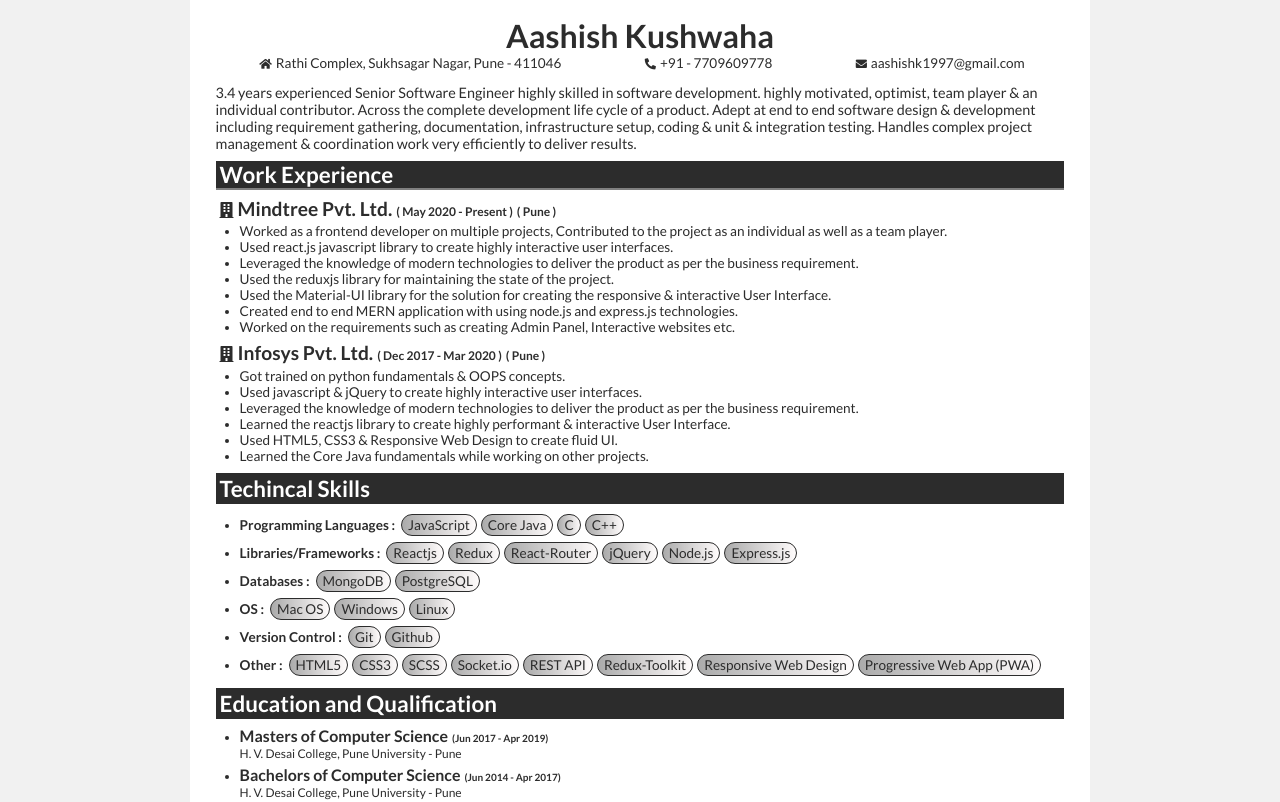
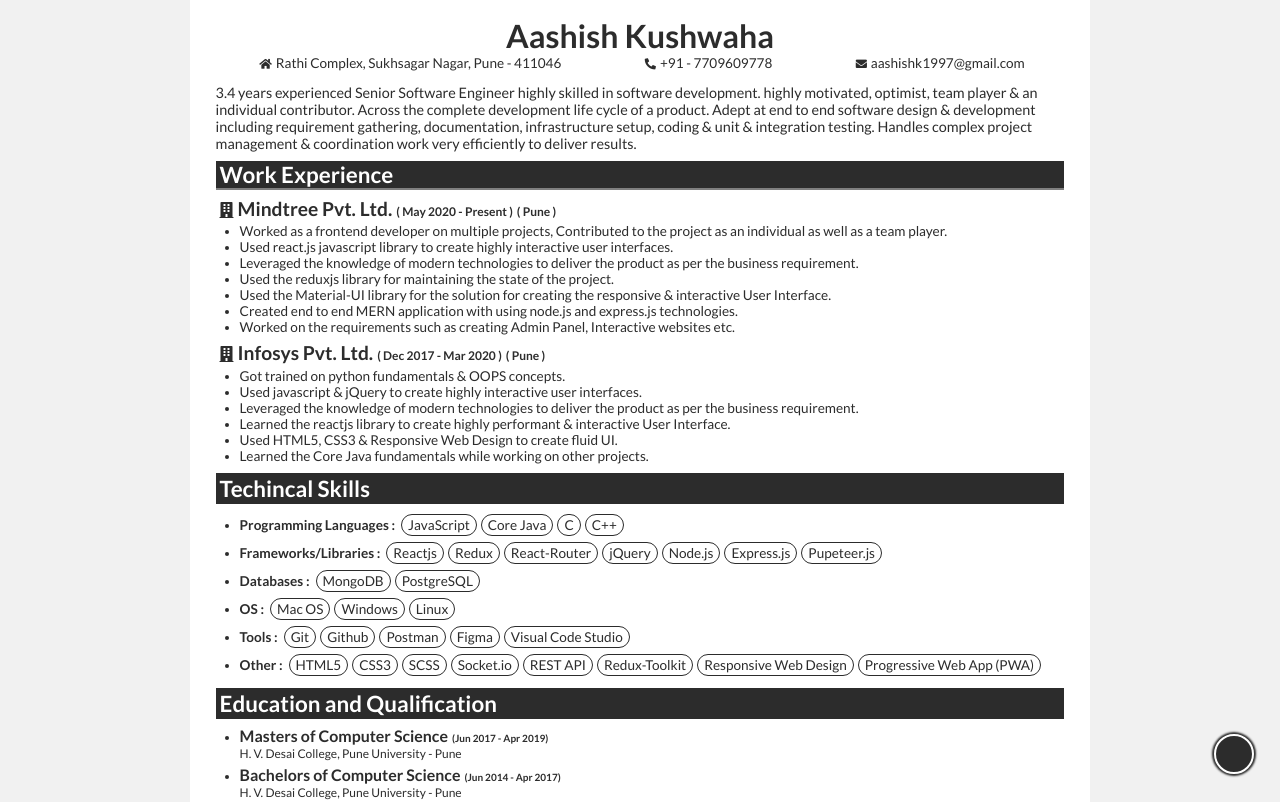
Before and after one commit to Aashishkushwaha/resume, a React (Create React App) app: page / in a window 1280 px wide. Shown: the top 802 px of the page. Built offline with nearby package versions, Linux system fonts and the light colour scheme.

Commit message:
feat: add theme selector, fix: spellings

```diff
--- a/src/App.js
+++ b/src/App.js
@@ -3,6 +3,7 @@ import HeaderComponent from './components/HeaderComponent'
 import HonorsAndAchievements from './components/HonorsAndAchievements'
 import PersonalInfo from './components/PersonalInfo'
 import SkillsInfo from './components/SkillsInfo'
+import ThemeComponent from './components/ThemeComponent'
 import WorkExperience from './components/WorkExperience'
 import { RESUME_DATA } from './resumeData'
 
@@ -11,6 +12,7 @@ const App = () => {
 
   return (
     <main>
+      <ThemeComponent />
       <HeaderComponent data={self}/>
       <WorkExperience data={workExperience}/>
       <SkillsInfo data={skillsInfo}/>
--- /dev/null
+++ b/src/components/ThemeComponent.js
@@ -0,0 +1,38 @@
+import React, {useState, useEffect} from 'react'
+
+function ThemeComponent() {
+  const [selectedColor, setSelectedColor] = useState("#2c2c2c");
+  const rootElement = document.querySelector('html')
+
+  useEffect(() => {
+    rootElement.style.setProperty('--primary-color', selectedColor);
+  }, [selectedColor, rootElement])
+
+  return (
+    <>
+      <div className="theme-box"
+        style={{ background: selectedColor }}
+      >
+        <input
+          style={{opacity: 0}}
+          id="theme-box-input"
+          value={selectedColor}
+          type="color"
+          onChange={e => setSelectedColor(e.target.value)}
+        />
+      </div>
+
+      {/* <div
+        htmlFor="themeColor"
+        className="theme-box"
+        style={{
+          background: selectedColor
+        }}
+      >
+      <input id="themeColor" style={{opacity: .4, zIndex: '-100'}} type="color" value={selectedColor} onChange={e => setSelectedColor(e.target.value)}/>
+      </div> */}
+    </>
+  )
+}
+
+export default ThemeComponent
--- a/src/index.css
+++ b/src/index.css
@@ -8,7 +8,23 @@
   box-sizing: border-box;
 }
 
+input[type="color"] {
+	-webkit-appearance: none;
+	border: none;
+	width: 32px;
+	height: 32px;
+}
+input[type="color"]::-webkit-color-swatch-wrapper {
+	padding: 0;
+}
+input[type="color"]::-webkit-color-swatch {
+	border: none;
+}
+
+
 :root {
+  /* --primary-color: #FF9944; */
+  /* --primary-color: #FC6076; */
   --primary-color: #2c2c2c;
   --white: #ffffff;
 }
@@ -49,7 +65,7 @@ main {
 
 .skill-item {
   border: 1px solid var(--primary-color);
-  background: linear-gradient(to right, rgba(44, 44, 44,.4), rgba(439,239,239,.2));
+  /* background: linear-gradient(to right, rgba(44, 44, 44,.4), rgba(439,239,239,.2)); */
 }
 
 .title-primary {
@@ -208,8 +224,25 @@ main {
   font-size: .85rem;
 }
 
-.company-joining-info {
-
+.theme-box {
+  height: 40px;
+  width: 40px;
+  border: 2px solid var(--white);
+  position: fixed;
+  bottom: 1.6rem;
+  right: 1.6rem;
+  border-radius: 50%;
+  cursor: pointer;
+  box-shadow: 0 0 2px 2px var(--primary-color);
+}
+.theme-box #theme-box-input {
+  position: absolute;
+  top: 50%;
+  left: 50%;
+  height: 100%;
+  width: 100%;
+  transform: translate(-50%, -50%);
+  cursor: pointer;
 }
 
 @media screen and (max-width: 600px) {
--- a/src/resumeData.js
+++ b/src/resumeData.js
@@ -44,10 +44,10 @@ export const RESUME_DATA = {
     ],
     skillsInfo: {
         'Programming Languages': [ 'JavaScript', 'Core Java', 'C', 'C++' ],
-        'Libraries/Frameworks': [ 'Reactjs', 'Redux', 'React-Router', 'jQuery', 'Node.js', 'Express.js' ],
+        'Frameworks/Libraries': [ 'Reactjs', 'Redux', 'React-Router', 'jQuery', 'Node.js', 'Express.js', 'Pupeteer.js' ],
         'Databases': [ 'MongoDB', 'PostgreSQL' ],
         'OS': [ 'Mac OS', 'Windows', 'Linux' ],
-        'Version Control': ['Git', 'Github'],
+        'Tools': ['Git', 'Github', 'Postman', 'Figma', 'Visual Code Studio'],
         'Other': [ 'HTML5', 'CSS3', 'SCSS', 'Socket.io', 'REST API', 'Redux-Toolkit', 'Responsive Web Design', 'Progressive Web App (PWA)' ]
     },
     educationalInfo: [
```
